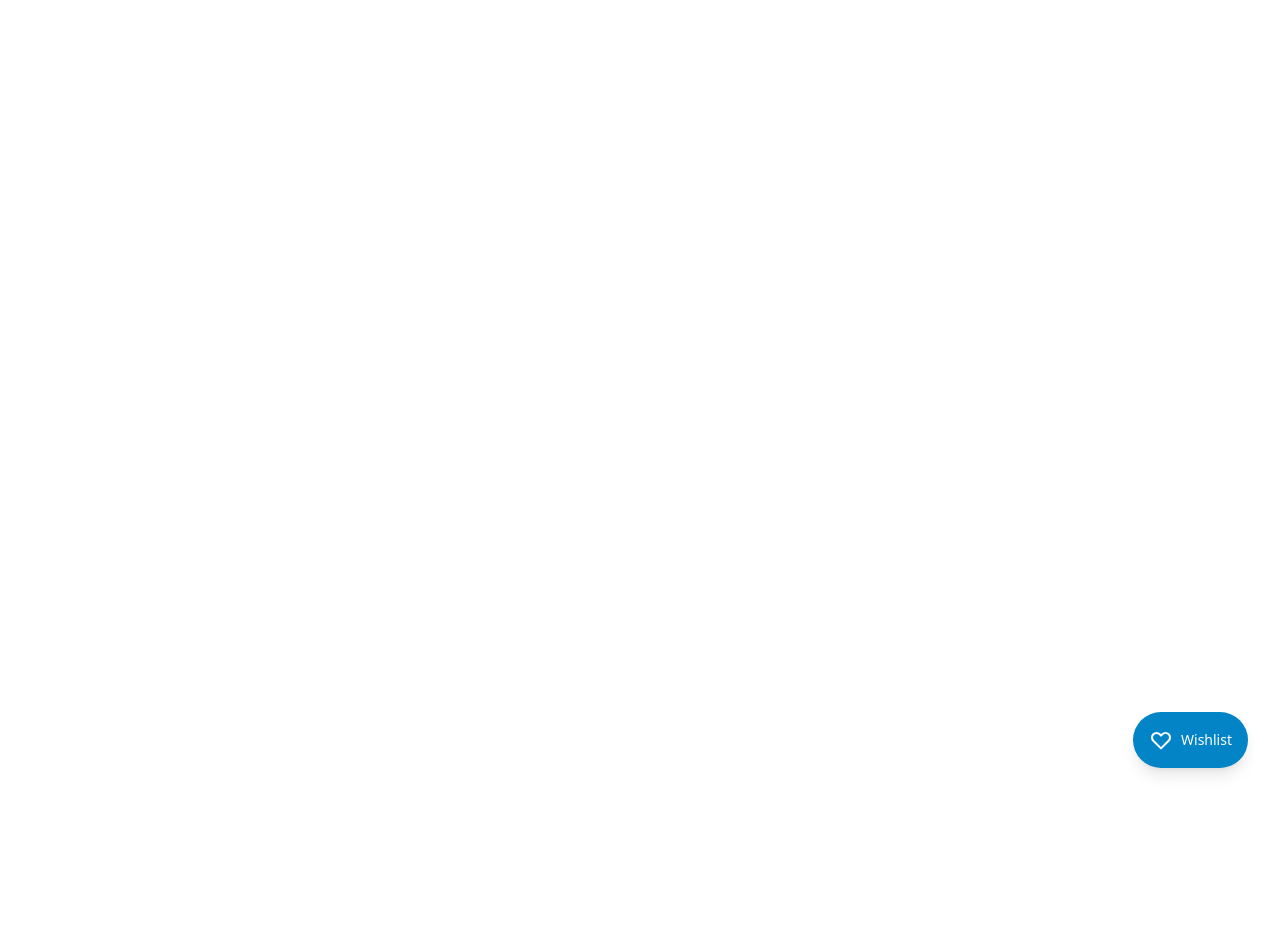
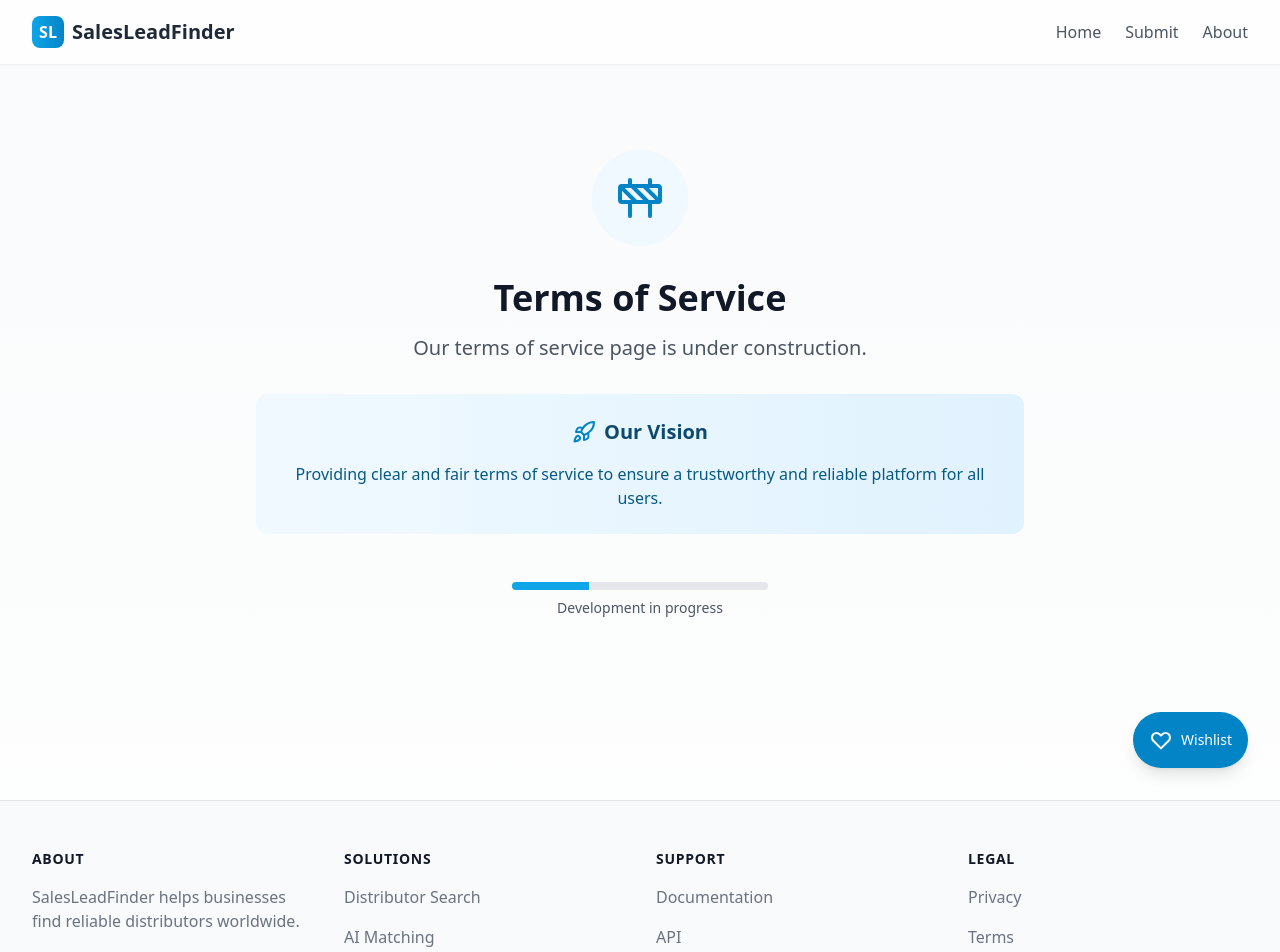
Before and after one commit to ding113/sales-lead-finder, a React (Vite) app: page /terms in a window 1280 px wide. Before the commit this address had no page. Shown: the top 952 px of the page. Before the commit the page ends 800 px from the top, so only its background shows below. Built offline with nearby package versions, Linux system fonts and the light colour scheme.

Commit message:
feat: 添加多个新页面和组件，支持分销商搜索、AI 匹配、市场情报等功能，更新隐私政策和服务条款页面为建设中状态

```diff
--- a/src/App.tsx
+++ b/src/App.tsx
@@ -9,6 +9,14 @@ import { BrowserRouter, Routes, Route } from 'react-router-dom';
 import { WishlistProvider } from './contexts/WishlistContext';
 import About from './pages/About';
 import Submit from './pages/Submit';
+import DistributorSearch from './pages/solutions/DistributorSearch';
+import AIMatching from './pages/solutions/AIMatching';
+import MarketIntelligence from './pages/solutions/MarketIntelligence';
+import Documentation from './pages/support/Documentation';
+import API from './pages/support/API';
+import Contact from './pages/support/Contact';
+import Privacy from './pages/legal/Privacy';
+import Terms from './pages/legal/Terms';
 
 const queryClient = new QueryClient();
 
@@ -34,6 +42,14 @@ const App = () => {
               />
               <Route path="/about" element={<About />} />
               <Route path="/submit" element={<Submit />} />
+              <Route path="/distributor-search" element={<DistributorSearch />} />
+              <Route path="/ai-matching" element={<AIMatching />} />
+              <Route path="/market-intelligence" element={<MarketIntelligence />} />
+              <Route path="/documentation" element={<Documentation />} />
+              <Route path="/api" element={<API />} />
+              <Route path="/contact" element={<Contact />} />
+              <Route path="/privacy" element={<Privacy />} />
+              <Route path="/terms" element={<Terms />} />
             </Routes>
 
             {/* Wishlist FAB */}
--- /dev/null
+++ b/src/components/UnderConstruction.tsx
@@ -0,0 +1,78 @@
+import React from 'react';
+import { motion } from 'framer-motion';
+import { Construction, Rocket } from 'lucide-react';
+import Layout from './Layout';
+
+interface UnderConstructionProps {
+  title: string;
+  description: string;
+  vision?: string;
+  expectedDate?: string;
+}
+
+const UnderConstruction: React.FC<UnderConstructionProps> = ({
+  title,
+  description,
+  vision,
+  expectedDate,
+}) => {
+  return (
+    <Layout>
+      <div className="min-h-[80vh] flex items-center justify-center px-4 py-12">
+        <motion.div
+          initial={{ opacity: 0, y: 20 }}
+          animate={{ opacity: 1, y: 0 }}
+          className="max-w-3xl mx-auto text-center"
+        >
+          <motion.div
+            initial={{ scale: 0 }}
+            animate={{ scale: 1 }}
+            transition={{ delay: 0.2 }}
+            className="w-24 h-24 mx-auto mb-8 bg-primary-50 rounded-full flex items-center justify-center"
+          >
+            <Construction className="w-12 h-12 text-primary-600" />
+          </motion.div>
+
+          <h1 className="text-4xl font-bold text-gray-900 mb-4">{title}</h1>
+          <p className="text-xl text-gray-600 mb-8">{description}</p>
+
+          {vision && (
+            <motion.div
+              initial={{ opacity: 0 }}
+              animate={{ opacity: 1 }}
+              transition={{ delay: 0.4 }}
+              className="bg-gradient-to-r from-primary-50 to-primary-100 rounded-xl p-6 mb-8"
+            >
+              <div className="flex items-center justify-center mb-4">
+                <Rocket className="w-6 h-6 text-primary-600 mr-2" />
+                <h2 className="text-xl font-semibold text-primary-900">Our Vision</h2>
+              </div>
+              <p className="text-primary-800">{vision}</p>
+            </motion.div>
+          )}
+
+
+
+          <motion.div
+            initial={{ opacity: 0 }}
+            animate={{ opacity: 1 }}
+            transition={{ delay: 0.8 }}
+            className="mt-12"
+          >
+            <div className="h-2 w-64 mx-auto bg-gray-200 rounded-full overflow-hidden">
+              <motion.div
+                className="h-full bg-primary-500"
+                initial={{ width: 0 }}
+                animate={{ width: '30%' }}
+                transition={{ duration: 1.5, ease: "easeOut" }}
+              />
+            </div>
+            <p className="mt-2 text-sm text-gray-600">Development in progress</p>
+          </motion.div>
+        </motion.div>
+      </div>
+    </Layout>
+  );
+};
+
+export default UnderConstruction;
--- /dev/null
+++ b/src/pages/legal/Privacy.tsx
@@ -0,0 +1,15 @@
+import React from 'react';
+import UnderConstruction from '../../components/UnderConstruction';
+
+const Privacy: React.FC = () => {
+  return (
+    <UnderConstruction
+      title="Privacy Policy"
+      description="Our privacy policy page is under construction."
+      vision="Ensuring the privacy and security of our users' data with transparent and comprehensive policies."
+      expectedDate="Q2 2024"
+    />
+  );
+};
+
+export default Privacy;
--- /dev/null
+++ b/src/pages/legal/Terms.tsx
@@ -0,0 +1,15 @@
+import React from 'react';
+import UnderConstruction from '../../components/UnderConstruction';
+
+const Terms: React.FC = () => {
+  return (
+    <UnderConstruction
+      title="Terms of Service"
+      description="Our terms of service page is under construction."
+      vision="Providing clear and fair terms of service to ensure a trustworthy and reliable platform for all users."
+      expectedDate="Q2 2024"
+    />
+  );
+};
+
+export default Terms;
--- /dev/null
+++ b/src/pages/solutions/AIMatching.tsx
@@ -0,0 +1,15 @@
+import React from 'react';
+import UnderConstruction from '../../components/UnderConstruction';
+
+const AIMatching: React.FC = () => {
+  return (
+    <UnderConstruction
+      title="AI Matching"
+      description="Experience the future of distributor matching powered by advanced AI."
+      vision="Creating perfect partnerships through intelligent algorithms that understand your business needs and market dynamics."
+      expectedDate="Q2 2024"
+    />
+  );
+};
+
+export default AIMatching;
--- /dev/null
+++ b/src/pages/solutions/DistributorSearch.tsx
@@ -0,0 +1,15 @@
+import React from 'react';
+import UnderConstruction from '../../components/UnderConstruction';
+
+const DistributorSearch: React.FC = () => {
+  return (
+    <UnderConstruction
+      title="Distributor Search"
+      description="Our advanced distributor search platform is coming soon."
+      vision="Revolutionizing how businesses find and connect with distributors worldwide through AI-powered matching and comprehensive market data."
+      expectedDate="Q2 2024"
+    />
+  );
+};
+
+export default DistributorSearch;
--- /dev/null
+++ b/src/pages/solutions/MarketIntelligence.tsx
@@ -0,0 +1,15 @@
+import React from 'react';
+import UnderConstruction from '../../components/UnderConstruction';
+
+const MarketIntelligence: React.FC = () => {
+  return (
+    <UnderConstruction
+      title="Market Intelligence"
+      description="Unlock insights with our upcoming market intelligence tools."
+      vision="Empowering businesses with data-driven insights to make informed decisions and stay ahead of market trends."
+      expectedDate="Q3 2024"
+    />
+  );
+};
+
+export default MarketIntelligence;
--- /dev/null
+++ b/src/pages/support/API.tsx
@@ -0,0 +1,15 @@
+import React from 'react';
+import UnderConstruction from '../../components/UnderConstruction';
+
+const API: React.FC = () => {
+  return (
+    <UnderConstruction
+      title="API"
+      description="Our API documentation and resources are coming soon."
+      vision="Enabling seamless integration and automation with robust and well-documented APIs."
+      expectedDate="Q2 2024"
+    />
+  );
+};
+
+export default API;
--- /dev/null
+++ b/src/pages/support/Contact.tsx
@@ -0,0 +1,15 @@
+import React from 'react';
+import UnderConstruction from '../../components/UnderConstruction';
+
+const Contact: React.FC = () => {
+  return (
+    <UnderConstruction
+      title="Contact Us"
+      description="Our contact page is under construction."
+      vision="We are committed to providing excellent support and are here to assist you with any inquiries or issues."
+      expectedDate="Q2 2024"
+    />
+  );
+};
+
+export default Contact;
--- /dev/null
+++ b/src/pages/support/Documentation.tsx
@@ -0,0 +1,15 @@
+import React from 'react';
+import UnderConstruction from '../../components/UnderConstruction';
+
+const Documentation: React.FC = () => {
+  return (
+    <UnderConstruction
+      title="Documentation"
+      description="Our comprehensive documentation is coming soon."
+      vision="Providing clear, concise, and accessible documentation to support our users in leveraging our platform's full potential."
+      expectedDate="Q2 2024"
+    />
+  );
+};
+
+export default Documentation;
```
